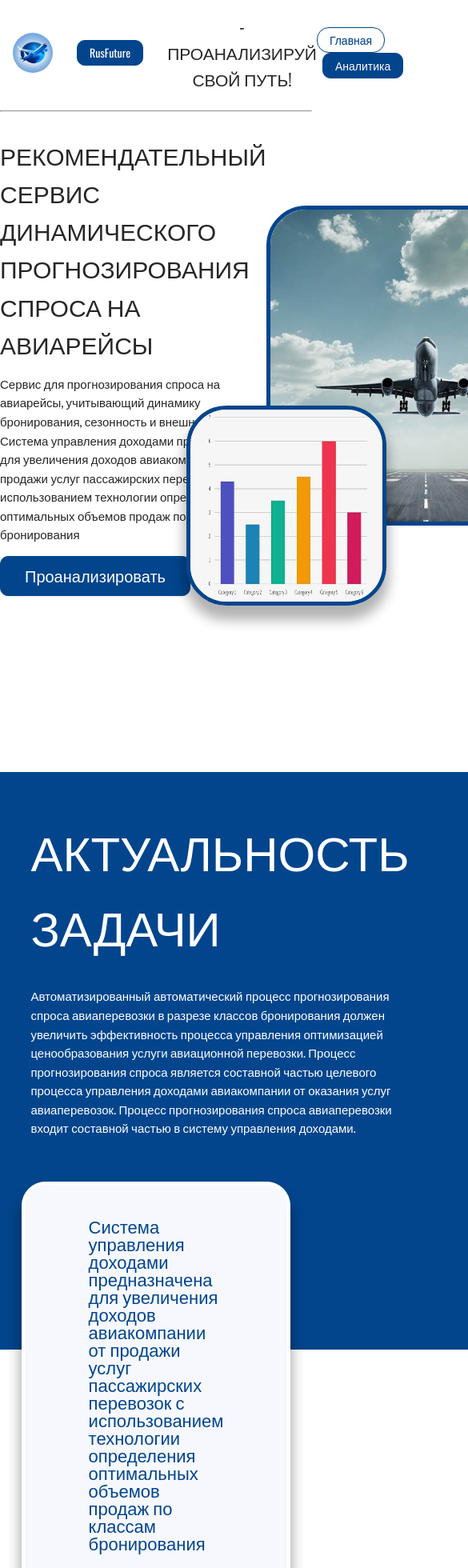
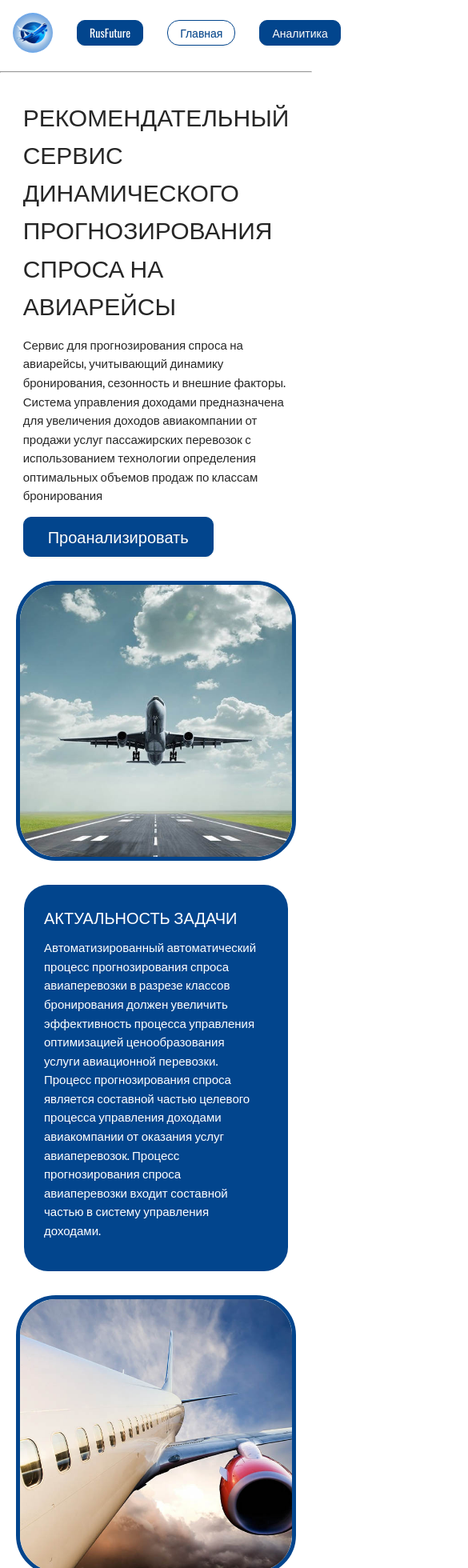
Before and after one commit to Snikin013/lct_frontend, a Vue app: page / in a window 390 px wide. Shown: the top 1960 px of the page at 80% size, 585 px wide, since content can reach past the window. Built offline with nearby package versions, Linux system fonts and the light colour scheme; what vue3-apexcharts would draw is missing.

Commit message:
минимальный адаптив

```diff
--- a/src/components/analytics-page/lct-analytics-form.vue
+++ b/src/components/analytics-page/lct-analytics-form.vue
@@ -279,4 +279,12 @@ label {
   text-align: left;
   width: 20rem;
 }
+
+@media (max-width: 1000px) {
+  .lct-analytics-page {
+    display: flex;
+    align-items: center;
+    margin-bottom: 30px;
+  }
+}
 </style>
--- a/src/components/analytics-page/lct-analytics-page.vue
+++ b/src/components/analytics-page/lct-analytics-page.vue
@@ -179,7 +179,7 @@ p {
   }
 }
 
-@media (max-width: 800px) {
+@media (max-width: 1000px) {
   .info {
     display: flex;
     flex-direction: column;
@@ -193,7 +193,7 @@ p {
     flex-direction: column;
   }
   img {
-    width: 450px;
+    width: 400px;
   }
 }
 </style>
--- a/src/components/analytics-page/lct-determination-demand.vue
+++ b/src/components/analytics-page/lct-determination-demand.vue
@@ -35,4 +35,11 @@ export default {
   width: 70%;
   margin: 0 auto;
 }
+
+@media (max-width: 1000px) {
+  .lct-determination-demand {
+    display: flex;
+    flex-direction: column;
+  }
+}
 </style>
--- a/src/components/analytics-page/lct-dynamics-flight.vue
+++ b/src/components/analytics-page/lct-dynamics-flight.vue
@@ -35,4 +35,11 @@ export default {
   width: 70%;
   margin: 0 auto;
 }
+
+@media (max-width: 1000px) {
+  .lct-dynamic-flight {
+    display: flex;
+    flex-direction: column;
+  }
+}
 </style>
--- a/src/components/analytics-page/lct-forecasting-demand.vue
+++ b/src/components/analytics-page/lct-forecasting-demand.vue
@@ -36,4 +36,11 @@ export default {
   width: 70%;
   margin: 0 auto;
 }
+
+@media (max-width: 1000px) {
+  .lct-forecasting-demand {
+    display: flex;
+    flex-direction: column;
+  }
+}
 </style>
--- a/src/components/analytics-page/lct-seasonality-demand.vue
+++ b/src/components/analytics-page/lct-seasonality-demand.vue
@@ -36,4 +36,11 @@ export default {
   width: 70%;
   margin: 0 auto;
 }
+
+@media (max-width: 1000px) {
+  .lct-seasonality-demand {
+    display: flex;
+    flex-direction: column;
+  }
+}
 </style>
--- a/src/components/layouts/lct-header.vue
+++ b/src/components/layouts/lct-header.vue
@@ -14,7 +14,7 @@
         <h2>- ПРОАНАЛИЗИРУЙ СВОЙ ПУТЬ!</h2>
       </div>
 
-      <div>
+      <div class="lct-right">
         <router-link :to="{ name: 'mainPage' }" class="lct-header__info">
           <a-button type="primary" class="btn btn-revert">Главная</a-button>
         </router-link>
@@ -72,4 +72,14 @@ export default {
     border: 1px solid #02458d;
   }
 }
+@media (max-width: 1000px) {
+  .lct-left {
+    h2 {
+      display: none;
+    }
+  }
+  .lct-right {
+    display: flex;
+  }
+}
 </style>
--- a/src/components/main-page/lct-main-page.vue
+++ b/src/components/main-page/lct-main-page.vue
@@ -57,7 +57,9 @@
       </div>
     </section>
     <section class="lct-main-page__predict lct-last">
-      <div class="lct-main-page__predict__photos">
+      <div
+        class="lct-main-page__predict__photos lct-main-page__predict__photos-last"
+      >
         <div class="outer">
           <img src="../../assets/main-page/airplane.jpg" class="img" alt="" />
           <img
@@ -96,7 +98,11 @@
         </router-link>
       </div>
     </section>
-    <img src="../../assets/main-page/plane-large.svg" alt="" />
+    <img
+      class="finish-img"
+      src="../../assets/main-page/plane-large.svg"
+      alt=""
+    />
   </div>
 </template>
 
@@ -120,6 +126,7 @@ section {
   display: flex;
   justify-content: space-between;
   align-items: center;
+
   .outer {
     position: relative;
   }
@@ -227,4 +234,43 @@ section.lct-last {
   padding: 24px 30px;
   font-size: 20px;
 }
+@media (max-width: 1000px) {
+  section {
+    display: flex;
+    flex-direction: column;
+    margin: 0 30px;
+
+    .service-info {
+      max-width: 350px;
+      padding: 25px 36px 25px 25px;
+      font-size: 12px;
+      &-header {
+        font-size: 20px;
+      }
+    }
+    .img {
+      width: 350px;
+    }
+  }
+  .lct-main-page__predict__photos {
+    margin-top: 30px;
+    margin-bottom: 30px;
+  }
+  .lct-main-page__predict__photos-last {
+    margin-top: 0;
+  }
+  #triangle-right {
+    display: none;
+  }
+
+  .inner-bs {
+    display: none;
+  }
+  .finish-img {
+    max-width: 350px;
+  }
+  section.lct-last {
+    margin-bottom: 40px;
+  }
+}
 </style>
```
